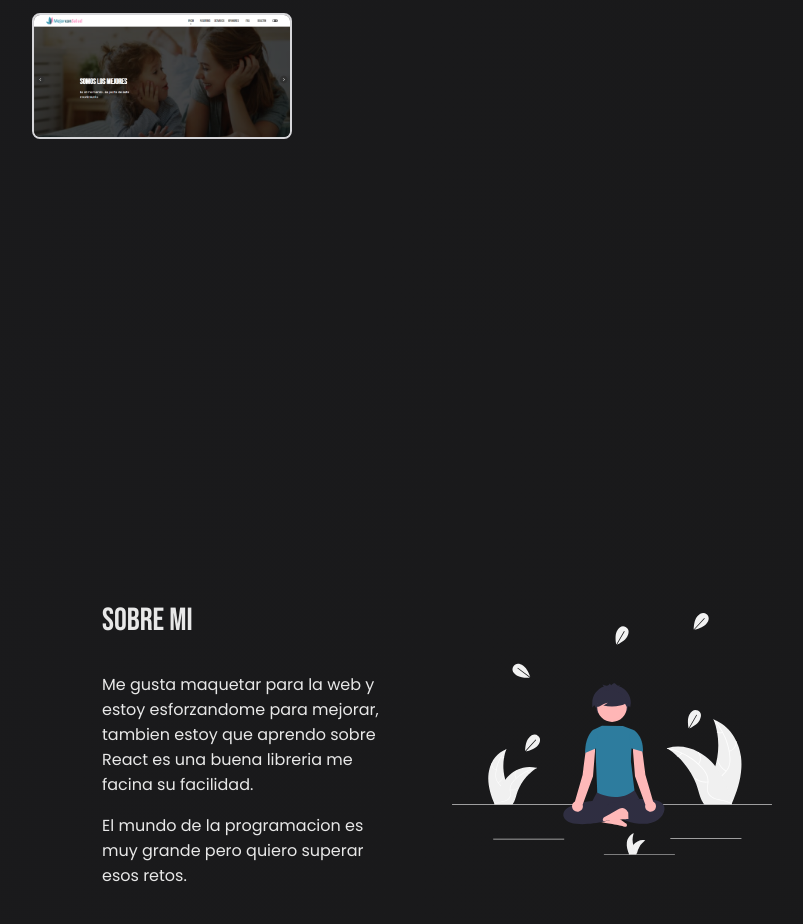
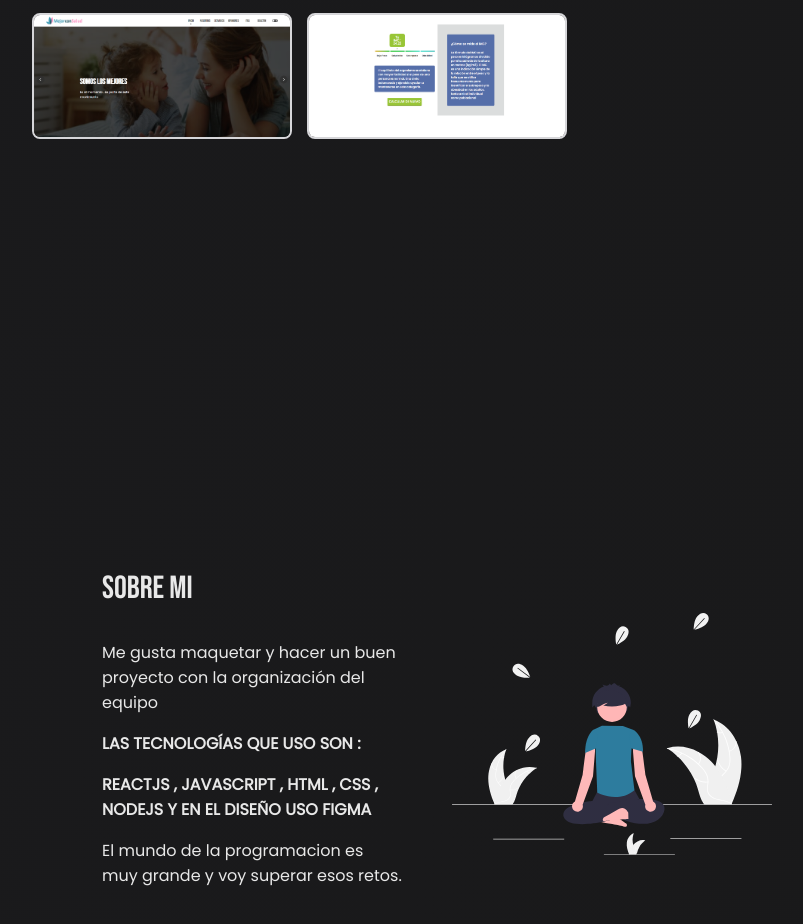
Before and after one commit to essence-s/styv, a React (Create React App) app: page / in a window 1280 px wide. Shown: the part 1264-2188 px from the top of the page, without its empty margins (203-1006 px from the left). Built offline with nearby package versions, Linux system fonts and the light colour scheme.

Commit message:
changes small proyects,me,indexbox

```diff
--- a/src/components/common/indexBox/indexBox.css
+++ b/src/components/common/indexBox/indexBox.css
@@ -7,7 +7,7 @@
   flex-direction: column;
   gap: 10px;
   background: #ffffff33;
-  padding: 7px 5px;
+  padding: 8px 5px;
   border-radius: 11px;
 }
 .indexbox__item {
@@ -23,7 +23,7 @@
 .indexbox__item,
 .indexbox__shape,
 .indexbox__shape-inside,
-.indexbox__shape-inside::before{
+.indexbox__shape-inside::before {
   clip-path: polygon(25% 0%, 75% 0%, 100% 50%, 75% 100%, 25% 100%, 0% 50%);
   display: flex;
   align-items: center;
@@ -33,7 +33,8 @@
   width: 100%;
   height: 100%;
   background: #2d7c9e;
-  display: none;
+  opacity: 0;
+  transition: 0.4s;
 }
 .indexbox__shape-inside {
   width: 75%;
@@ -42,13 +43,13 @@
 }
 
 .indexbox__shape-inside::before {
-  content: '';
+  content: "";
   width: 35%;
   height: 35%;
   background: white;
 }
-.ib-shape-view{
-  display: flex;
+.ib-shape-view {
+  opacity: 1;
 }
 
 @media screen and (max-width: 900px) {
--- a/src/views/home/partsHome/me/Me.jsx
+++ b/src/views/home/partsHome/me/Me.jsx
@@ -9,12 +9,15 @@ const Me = () => {
         <div className="me__info">
           <p className="me__title">Sobre mi</p>
           <p className="me__text">
-            Me gusta maquetar para la web y estoy esforzandome para mejorar,
-            tambien estoy que aprendo sobre React es una buena libreria me
-            facina su facilidad.
+            Me gusta maquetar y hacer un buen proyecto con la organización del
+            equipo
           </p>
-          <p>
-            El mundo de la programacion es muy grande pero quiero superar esos
+          <div className="me__technologies">
+          <p>Las tecnologías que uso son :</p>
+          <p>Reactjs , javascript , html , css , nodejs y en el diseño uso figma</p>
+          </div>
+          <p className="me__text">
+            El mundo de la programacion es muy grande y voy superar esos
             retos.
           </p>
         </div>
--- a/src/views/home/partsHome/me/me.css
+++ b/src/views/home/partsHome/me/me.css
@@ -20,6 +20,12 @@
 .me__title {
   font-size: 2rem;
   font-family: var(--font-family);
+  margin-top: 0;
+}
+
+.me__technologies{
+  font-weight: 600;
+  text-transform: uppercase;
 }
 
 .me__illu {
--- a/src/views/home/partsHome/proyects/Proyects.jsx
+++ b/src/views/home/partsHome/proyects/Proyects.jsx
@@ -4,6 +4,7 @@ import darkpan from "./files/darkpan.png";
 import poke from "./files/poke.png";
 import p1 from "./files/p1.png";
 import ds from "./files/ds.png";
+import ApliIMC from "./files/ApliIMC.png"
 const Proyects = () => {
   return (
     <div className="proyects" id="proyects">
@@ -47,6 +48,15 @@ const Proyects = () => {
                 <img src={ds} alt="" />
               </a>
             </div>
+            <div className="proyects__img">
+              <a
+                href="https://essence-s.github.io/ApliIMC/"
+                target="_blank"
+                rel="noreferrer"
+              >
+                <img src={ApliIMC} alt="" />
+              </a>
+            </div>
           </div>
         </div>
       </div>
--- a/src/views/home/partsHome/proyects/proyects.css
+++ b/src/views/home/partsHome/proyects/proyects.css
@@ -55,7 +55,7 @@
 }
 
 .proyects__img:hover {
-  transform: scale(1.02);
+  transform: scale(1.03);
 }
 
 @media screen and (max-width: 700px) {
```
Also changed, not shown: src/views/home/partsHome/proyects/files/ApliIMC.png (added), src/views/home/partsHome/proyects/files/poke.png.
